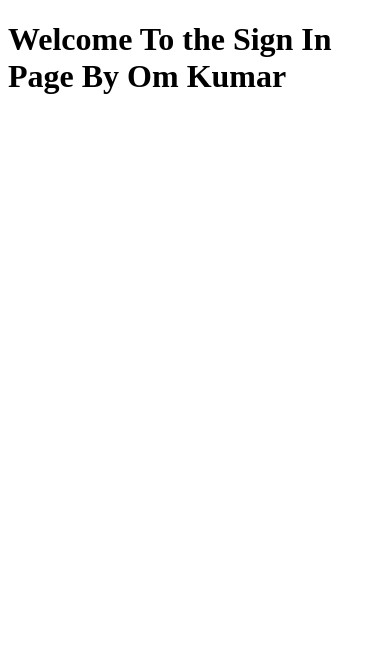
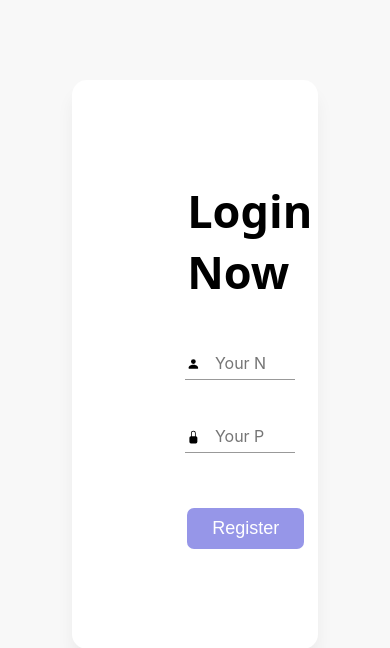
Before and after one commit to omkumarjha/SignUp-SignIn-Django, a Django app: page /home/signin in a window 390 px wide. Shown: the top 648 px of the page. Run offline with Django 4.2, Linux system fonts and the light colour scheme.

Commit message:
Build My sign in page and made my home page responsive

```diff
--- a/myproject/verify/forms.py
+++ b/myproject/verify/forms.py
@@ -5,3 +5,8 @@
     email = forms.EmailField(widget=forms.TextInput(attrs={"placeholder":"Your Email"}))
     password = forms.CharField(widget=forms.PasswordInput(attrs={"placeholder":"Your Password"}))
     repassword = forms.CharField(widget=forms.PasswordInput(attrs={"placeholder":"Repeat Your Password"}))
+
+
+class SignIn(forms.Form):
+    name = forms.CharField(widget=forms.TextInput(attrs={"placeholder":"Your Name"}))
+    password = forms.CharField(widget=forms.PasswordInput(attrs={"placeholder":"Your Password"}))
--- a/myproject/verify/static/verify/css/signin.css
+++ b/myproject/verify/static/verify/css/signin.css
@@ -0,0 +1,3 @@
+button[type="submit"]{
+    background-color: #9696e8;;
+}
--- a/myproject/verify/templates/verify/signin.html
+++ b/myproject/verify/templates/verify/signin.html
@@ -1,11 +1,40 @@
-<!DOCTYPE html>
-<html lang="en">
-<head>
-    <meta charset="UTF-8">
-    <meta name="viewport" content="width=device-width, initial-scale=1.0">
-    <title>SignIn Page</title>
-</head>
-<body>
-    <h1>Welcome To the Sign In Page By Om Kumar</h1>
-</body>
-</html>
+{% extends "verify/signup.html" %}
+{% load static %}
+
+{% block static %}
+    <link rel="stylesheet" href='{% static "verify/css/signup.css" %}'>
+    <link rel="stylesheet" href='{% static "verify/css/signin.css" %}'>
+{% endblock %}
+
+{% block title %} Signin Page  {% endblock %}
+
+{% block content %} <h1>Login Now</h1> {% endblock %}
+
+{% block leftBlock %}
+
+    {% for form in forms %}
+
+        {% if forloop.counter == 1 %}
+            <div class="form-box">
+                <svg xmlns="http://www.w3.org/2000/svg" width="16" height="16" fill="currentColor" class="bi bi-person-fill" viewBox="0 0 16 16">
+                    <path d="M3 14s-1 0-1-1 1-4 6-4 6 3 6 4-1 1-1 1H3Zm5-6a3 3 0 1 0 0-6 3 3 0 0 0 0 6Z"/>
+                </svg> {{form}}
+            </div>
+
+        {% else %}
+            <div class="form-box">
+                <svg xmlns="http://www.w3.org/2000/svg" width="16" height="16" fill="currentColor" class="bi bi-lock-fill" viewBox="0 0 16 16">
+                    <path d="M8 1a2 2 0 0 1 2 2v4H6V3a2 2 0 0 1 2-2zm3 6V3a3 3 0 0 0-6 0v4a2 2 0 0 0-2 2v5a2 2 0 0 0 2 2h6a2 2 0 0 0 2-2V9a2 2 0 0 0-2-2z"/>
+                </svg> {{form}}
+            </div>
+
+        {% endif %}
+
+    {% endfor %}
+
+{% endblock %}
+
+{% block rightBlock %}
+    <img src="{% static 'verify/images/signin-image.jpg' %}" alt="">
+
+{% endblock %}
--- a/myproject/verify/templates/verify/signup.html
+++ b/myproject/verify/templates/verify/signup.html
@@ -4,17 +4,24 @@
 <head>
     <meta charset="UTF-8">
     <meta name="viewport" content="width=device-width, initial-scale=1.0">
-    <title>Signup Page</title>
+    <title>{% block title %} Signup Page {% endblock %}</title>
+
+    {% block static %}
         <link rel="stylesheet" href='{% static "verify/css/signup.css" %}'>
+    {% endblock %}
+
+
 </head>
 <body>
     <div class="container">
        <div class="signupBox">
             <div class="left">
                 <div class="box-heading">
-                    <h1>Sign up</h1>
+                    {% block content %} <h1>Sign up</h1> {% endblock %}
                 </div>
                 <form>
+                {% block leftBlock %}
+
                     {% for form in forms %}
 
                             {% if forloop.counter == 1 %}
@@ -48,15 +55,20 @@
 
                             {% endif %}
                     {% endfor %}
+                {% endblock %}
                     <button type="submit">Register</button>
                 </form>
+
             </div>
             <div class="right">
+                {% block rightBlock %}
                     <img src="{% static 'verify/images/signup-image.jpg' %}" alt="">
                     <!-- When User is already have account -->
                     <div class="already">
                         <a href="{% url 'signin' %}"><h3>I am Already a member</h3></a>
                     </div>
+                {% endblock %}
+
             </div>
        </div>
     </div>
--- a/myproject/verify/views.py
+++ b/myproject/verify/views.py
@@ -1,5 +1,6 @@
 from django.shortcuts import render
-from .forms import SignUp
+from .forms import SignUp , SignIn
+
 # Create your views here.
 
 def home(request):
@@ -10,4 +11,5 @@
     return render(request,'verify/signup.html',{"forms":fm})
 
 def signin(request):
-    return render(request,'verify/signin.html')
+    fm = SignIn()
+    return render(request,'verify/signin.html',{"forms": fm})
```
Also changed, not shown: myproject/verify/static/verify/css/home.css (+20 -0 lines), myproject/verify/static/verify/images/signin-image.jpg (added). Lines whose indentation alone changed are shown as unchanged.
